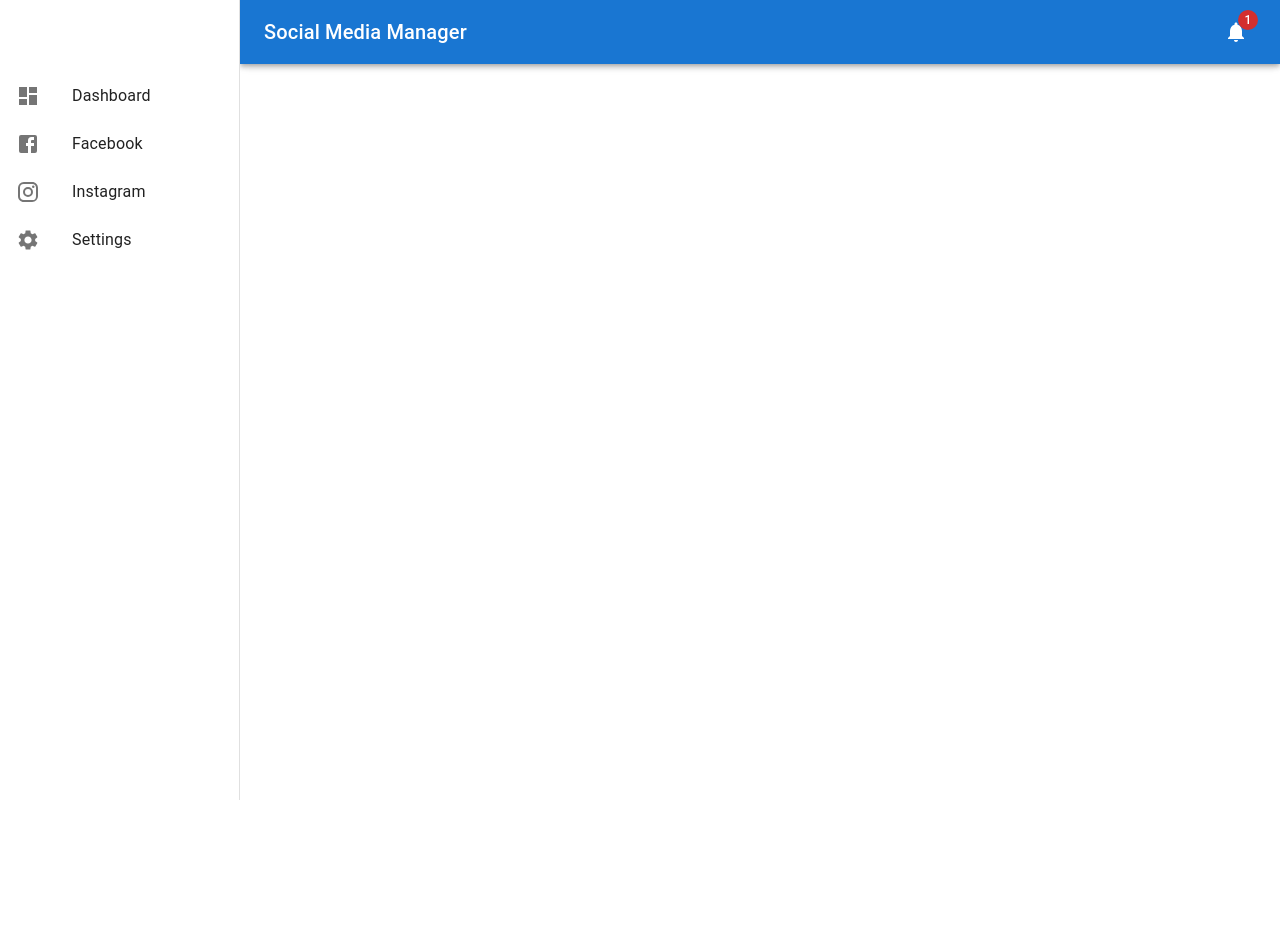
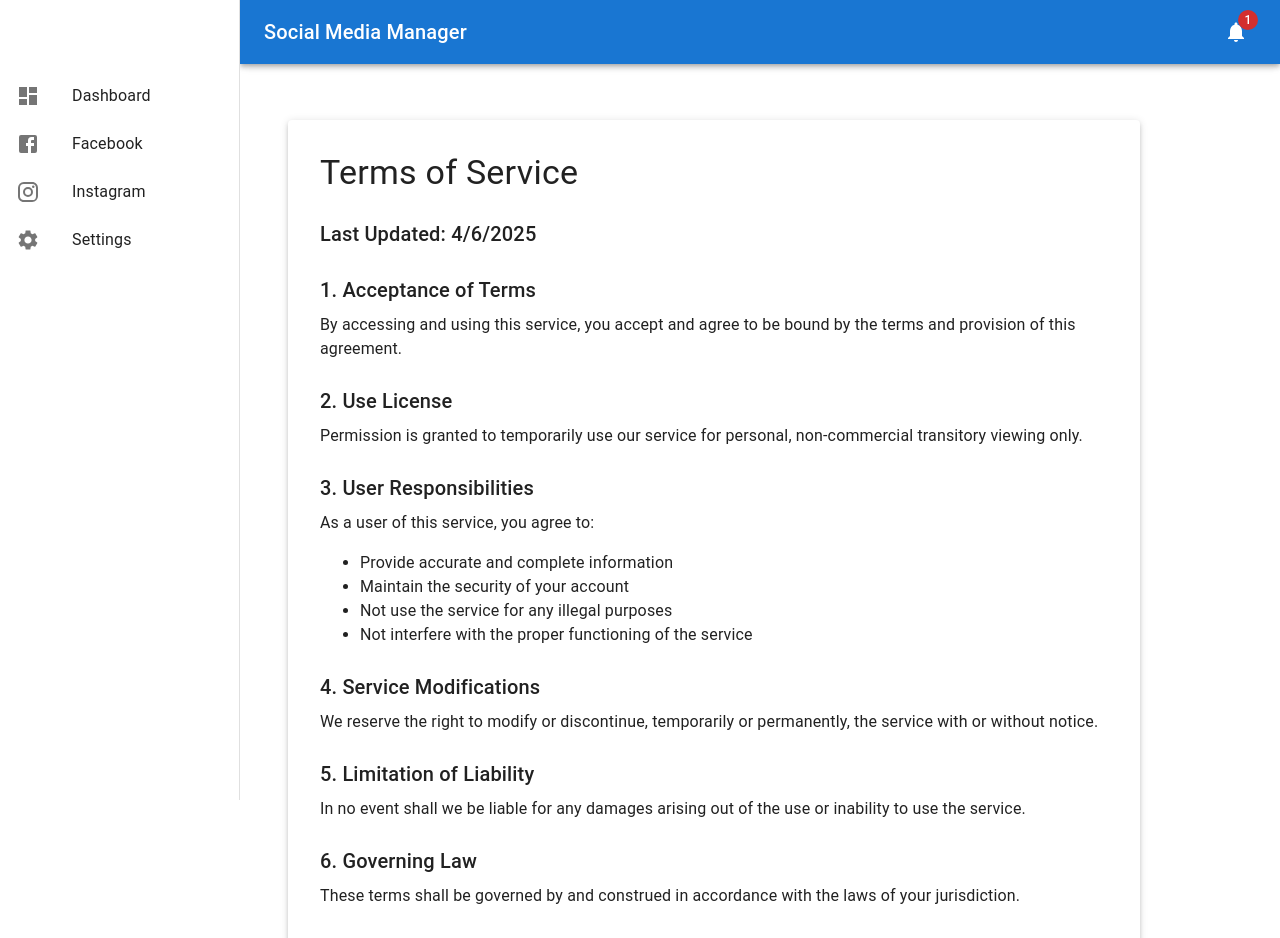
Before and after one commit to Sabljarka/social-media-manager-app, a React (Vite) app: page /terms-of-service in a window 1280 px wide. Shown: the top 938 px of the page. Before the commit the page ends 800 px from the top, so only its background shows below. Built offline with nearby package versions, Linux system fonts and the light colour scheme.

Commit message:
Dodate Privacy Policy i Terms of Service stranice

```diff
--- a/src/App.tsx
+++ b/src/App.tsx
@@ -7,6 +7,8 @@ import DashboardPage from './pages/DashboardPage';
 import FacebookPage from './pages/FacebookPage';
 import InstagramPage from './pages/InstagramPage';
 import SettingsPage from './pages/SettingsPage';
+import PrivacyPolicy from './pages/PrivacyPolicy';
+import TermsOfService from './pages/TermsOfService';
 
 const theme = createTheme({
   palette: {
@@ -33,6 +35,8 @@ function App() {
               <Route path="/facebook" element={<FacebookPage />} />
               <Route path="/instagram" element={<InstagramPage />} />
               <Route path="/settings" element={<SettingsPage />} />
+              <Route path="/privacy-policy" element={<PrivacyPolicy />} />
+              <Route path="/terms-of-service" element={<TermsOfService />} />
             </Routes>
           </Layout>
         </Router>
--- /dev/null
+++ b/src/pages/PrivacyPolicy.tsx
@@ -0,0 +1,85 @@
+import React from 'react';
+import { Container, Typography, Box, Paper } from '@mui/material';
+
+const PrivacyPolicy: React.FC = () => {
+  return (
+    <Container maxWidth="md" sx={{ py: 4 }}>
+      <Paper elevation={3} sx={{ p: 4 }}>
+        <Typography variant="h4" component="h1" gutterBottom>
+          Privacy Policy
+        </Typography>
+
+        <Typography variant="h6" gutterBottom sx={{ mt: 3 }}>
+          Last Updated: {new Date().toLocaleDateString()}
+        </Typography>
+
+        <Box sx={{ mt: 3 }}>
+          <Typography variant="h6" gutterBottom>
+            1. Information We Collect
+          </Typography>
+          <Typography paragraph>
+            We collect information that you provide directly to us, including:
+          </Typography>
+          <ul>
+            <li>Your name and email address</li>
+            <li>Social media account information</li>
+            <li>Content you post or share through our service</li>
+            <li>Communication preferences</li>
+          </ul>
+        </Box>
+
+        <Box sx={{ mt: 3 }}>
+          <Typography variant="h6" gutterBottom>
+            2. How We Use Your Information
+          </Typography>
+          <Typography paragraph>
+            We use the information we collect to:
+          </Typography>
+          <ul>
+            <li>Provide and maintain our services</li>
+            <li>Send you updates and notifications</li>
+            <li>Improve our services and develop new features</li>
+            <li>Protect against fraud and unauthorized access</li>
+          </ul>
+        </Box>
+
+        <Box sx={{ mt: 3 }}>
+          <Typography variant="h6" gutterBottom>
+            3. Data Security
+          </Typography>
+          <Typography paragraph>
+            We implement appropriate security measures to protect your personal information. However, no method of transmission over the internet is 100% secure.
+          </Typography>
+        </Box>
+
+        <Box sx={{ mt: 3 }}>
+          <Typography variant="h6" gutterBottom>
+            4. Your Rights
+          </Typography>
+          <Typography paragraph>
+            You have the right to:
+          </Typography>
+          <ul>
+            <li>Access your personal information</li>
+            <li>Correct inaccurate information</li>
+            <li>Request deletion of your information</li>
+            <li>Opt-out of marketing communications</li>
+          </ul>
+        </Box>
+
+        <Box sx={{ mt: 3 }}>
+          <Typography variant="h6" gutterBottom>
+            5. Contact Us
+          </Typography>
+          <Typography paragraph>
+            If you have any questions about this Privacy Policy, please contact us at:
+            <br />
+            Email: support@socialmediamanager.com
+          </Typography>
+        </Box>
+      </Paper>
+    </Container>
+  );
+};
+
+export default PrivacyPolicy;
--- /dev/null
+++ b/src/pages/TermsOfService.tsx
@@ -0,0 +1,91 @@
+import React from 'react';
+import { Container, Typography, Box, Paper } from '@mui/material';
+
+const TermsOfService: React.FC = () => {
+  return (
+    <Container maxWidth="md" sx={{ py: 4 }}>
+      <Paper elevation={3} sx={{ p: 4 }}>
+        <Typography variant="h4" component="h1" gutterBottom>
+          Terms of Service
+        </Typography>
+
+        <Typography variant="h6" gutterBottom sx={{ mt: 3 }}>
+          Last Updated: {new Date().toLocaleDateString()}
+        </Typography>
+
+        <Box sx={{ mt: 3 }}>
+          <Typography variant="h6" gutterBottom>
+            1. Acceptance of Terms
+          </Typography>
+          <Typography paragraph>
+            By accessing and using this service, you accept and agree to be bound by the terms and provision of this agreement.
+          </Typography>
+        </Box>
+
+        <Box sx={{ mt: 3 }}>
+          <Typography variant="h6" gutterBottom>
+            2. Use License
+          </Typography>
+          <Typography paragraph>
+            Permission is granted to temporarily use our service for personal, non-commercial transitory viewing only.
+          </Typography>
+        </Box>
+
+        <Box sx={{ mt: 3 }}>
+          <Typography variant="h6" gutterBottom>
+            3. User Responsibilities
+          </Typography>
+          <Typography paragraph>
+            As a user of this service, you agree to:
+          </Typography>
+          <ul>
+            <li>Provide accurate and complete information</li>
+            <li>Maintain the security of your account</li>
+            <li>Not use the service for any illegal purposes</li>
+            <li>Not interfere with the proper functioning of the service</li>
+          </ul>
+        </Box>
+
+        <Box sx={{ mt: 3 }}>
+          <Typography variant="h6" gutterBottom>
+            4. Service Modifications
+          </Typography>
+          <Typography paragraph>
+            We reserve the right to modify or discontinue, temporarily or permanently, the service with or without notice.
+          </Typography>
+        </Box>
+
+        <Box sx={{ mt: 3 }}>
+          <Typography variant="h6" gutterBottom>
+            5. Limitation of Liability
+          </Typography>
+          <Typography paragraph>
+            In no event shall we be liable for any damages arising out of the use or inability to use the service.
+          </Typography>
+        </Box>
+
+        <Box sx={{ mt: 3 }}>
+          <Typography variant="h6" gutterBottom>
+            6. Governing Law
+          </Typography>
+          <Typography paragraph>
+            These terms shall be governed by and construed in accordance with the laws of your jurisdiction.
+          </Typography>
+        </Box>
+
+        <Box sx={{ mt: 3 }}>
+          <Typography variant="h6" gutterBottom>
+            7. Contact Information
+          </Typography>
+          <Typography paragraph>
+            If you have any questions about these Terms, please contact us at:
+            <br />
+            Email: support@socialmediamanager.com
+          </Typography>
+        </Box>
+      </Paper>
+    </Container>
+  );
+};
+
+export default TermsOfService;
```
